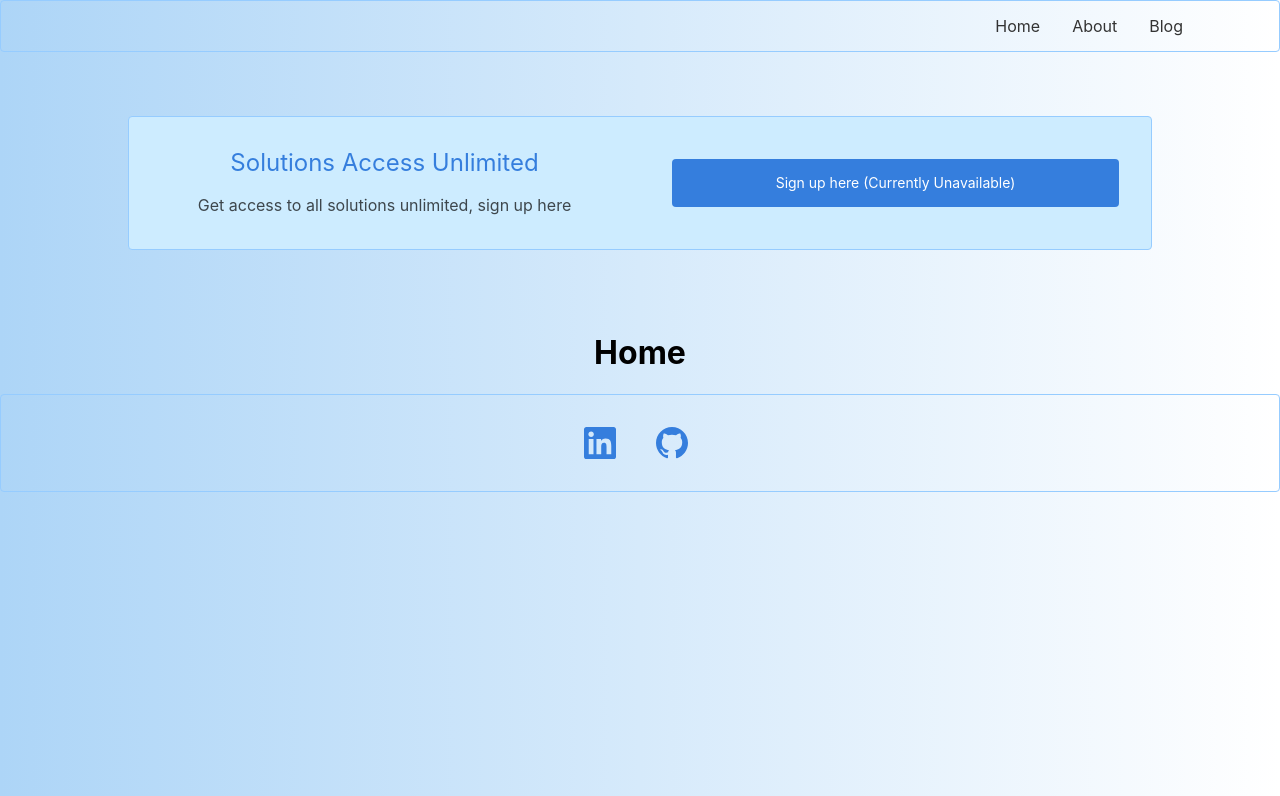
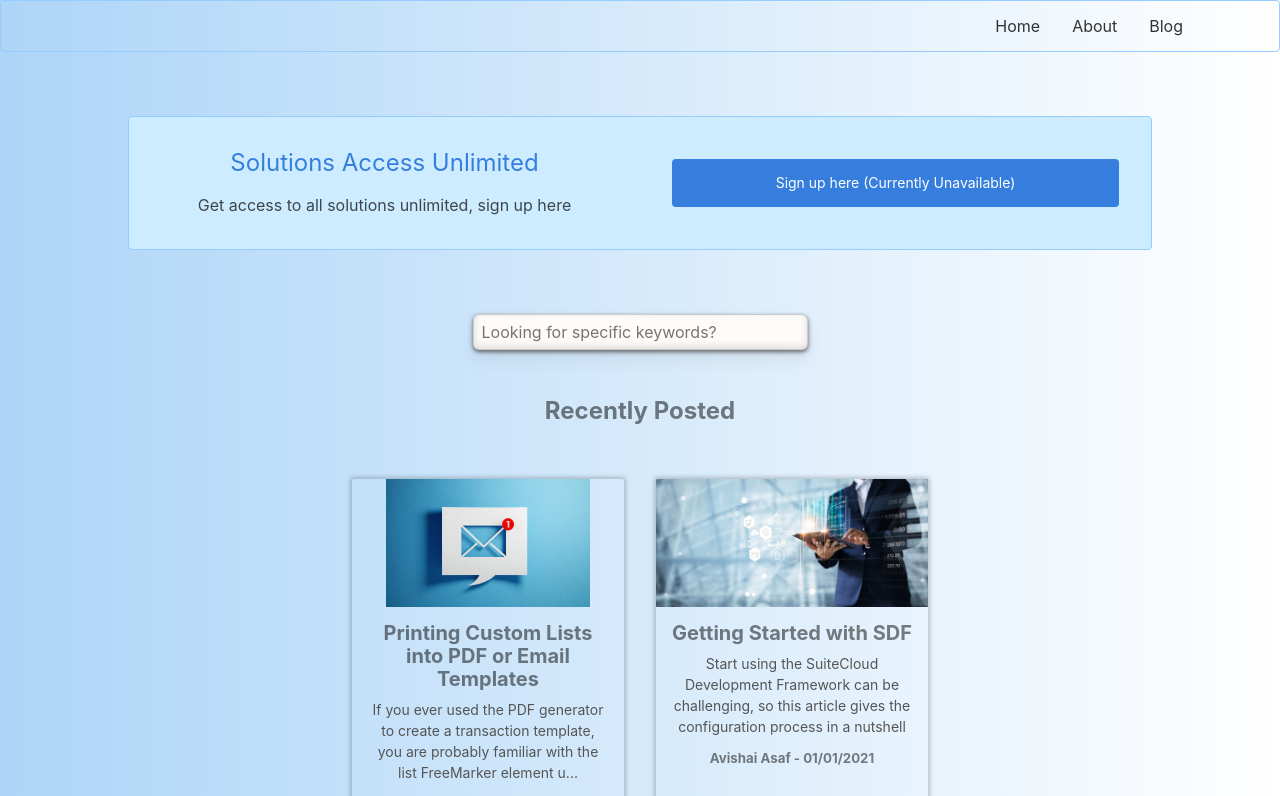
Before and after one commit to avishaiasaf/NS-Blog, a React (Create React App) app: page /blog in a window 1280 px wide. Shown: the top 796 px of the page. Built offline with nearby package versions, Linux system fonts and the light colour scheme.

Commit message:
adding Routes

```diff
--- a/src/App.js
+++ b/src/App.js
@@ -3,11 +3,10 @@ import Navbar from './components/Navbar/Navbar';
 import Feed from './components/Feed/Feed';
 import SearchField from './components/SearchField/SearchField';
 import Footer from './components/Footer/Footer';
-import Home from './components/Home/Home';
-import About from './components/About/About';
 import React, { Component, Suspense } from 'react';
 import { solutions } from './components/solutions.js';
 import { posts } from './components/posts.js';
+import { Outlet } from "react-router-dom";
 
 //Lazy load Components
 const PostListLazy = React.lazy(()=>import('./components/PostList/PostList'));
@@ -112,22 +111,6 @@ class App extends Component {
               solution.body.toLocaleLowerCase().includes(this.state.input.toLocaleLowerCase())
     });
 
-    const homeRoute = () =>{
-      return (
-        <div>
-          <Home blogName={'NetSuite Pro'} />
-        </div>
-      );
-    }
-
-    const aboutRoute = () =>{
-      return (
-          <div>
-            <About />
-          </div>
-      );
-    }
-
     const blogRoute = () =>{
       return (
         <div>
@@ -192,20 +175,8 @@ class App extends Component {
       );
     }
 
-    const notFountRoute = () =>{
-      return (
-        <div>
-          Page Not Found
-        </div>
-      );
-    }
-
     const renderPage = () =>{
       switch(this.state.route){
-        case 'home':
-          return homeRoute();
-        case 'about':
-          return aboutRoute();
         case 'blog':
           return blogRoute();
         case 'login':
@@ -219,7 +190,7 @@ class App extends Component {
         case 'solution':
           return solutionRoute();
         default:
-          return notFountRoute();
+          return //notFountRoute();
       }
     }
 
@@ -229,16 +200,14 @@ class App extends Component {
           isSignedIn={this.state.isSignedIn}
           onButtonClick={this.RouteChange}
           onLogout={this.onLogout}
-          //onBlog={this.onPostReturn}
-          //onHome={this.onHomeClick}
           user={this.state.user}
-          //onCatalogClick={this.onCatalogClick}
         />
         <Feed
           isSignedIn={this.state.isSignedIn}
           registerClick={this.registerClick}
           onSolutionClick={this.onCatalogClick}
         />
+        <Outlet />
         {
           renderPage()
         }
--- a/src/components/About/About.js
+++ b/src/components/About/About.js
@@ -1,16 +1,18 @@
 import React from 'react';
-// import about_me from '../../images/about-me.jpg';
+import about_me from '../../images/about-me.jpg';
 import PostTextElement from '../PostTextElement/PostTextElement';
+// import Page from '../Page/Page';
 
 const About = ()=>{
     return (
         <div className='center w-60' >
             <h1>About</h1>
-            {/*<img src={ about_me } alt='About Pic' align={'left'} width="20%" style={{paddingRight: '30px'}} />*/}
+            <img src={ about_me } alt='About Pic' align={'left'} width="20%" style={{paddingRight: '30px'}} />
             <PostTextElement text={`
 
             `} />
         </div>
+        // <Page page={'About'} />
     );
 }
 
--- a/src/components/Feed/Feed.css
+++ b/src/components/Feed/Feed.css
@@ -1,6 +1,6 @@
-.feed{
-    background-color: #2194F3;
-}
+/*.feed{*/
+/*    background-color: #2194F3;*/
+/*}*/
 
 /* h1{
     background-color: #0174D4;
--- a/src/components/Home/Home.js
+++ b/src/components/Home/Home.js
@@ -1,14 +1,40 @@
 import React from 'react';
 import PostTextElement from '../PostTextElement/PostTextElement';
-
+import { Link } from "react-router-dom";
+import utils from "../Utils/Utils";
+import {posts} from "../posts";
+import Post from "../PostCard/PostCard";
+const post = posts[posts.length-1];
 const Home = ({ blogName })=>{
     return (
         <div className='center w-60 tc' >
             <h1>Home</h1>
             <PostTextElement text={`
+                *What's new in ${utils.blogName}*:
+            `} />
+            <div className="w-90 ma3 dit-l br1 shadow-1 tc pa4">
+                <div className="tl">
+                    <PostTextElement text={`
+                        *Most recent post*
+                    `} />
+                </div>
+                <br />
+                {
+                    <Link to={{pathname: `/blog/${utils.processRoute(post.title)}`}} >
+                        <Post
+                            title={post.title}
+                            summary={post.summary}
+                            body={post.body}
+                            author={post.author}
+                            id={post.id}
+                            img={post.img}
+                            date={post.date}
+                            key={post.id}
+                        />
+                    </Link>
+                }
+            </div>
 
-
-            `} />
         {/*    Welcome to ${blogName}! */}
         </div>
     );
--- a/src/components/Navbar/Navbar.js
+++ b/src/components/Navbar/Navbar.js
@@ -1,4 +1,5 @@
 import React from 'react';
+import { Link } from "react-router-dom";
 // import './Navbar.css'
 
 const Navbar = ({ isSignedIn, onButtonClick, onLogout, user })=>{
@@ -15,13 +16,15 @@ const Navbar = ({ isSignedIn, onButtonClick, onLogout, user })=>{
             </span>
 
             <div className="dtc v-mid w-75 tr">
-                <span className="link dim dark-gray f6 f5-ns dib mr3 mr4-ns pointer grow" onClick={()=>{onButtonClick('home')}}>Home</span>
+                {/*<span className="link dim dark-gray f6 f5-ns dib mr3 mr4-ns pointer grow" onClick={()=>{onButtonClick('home')}}>Home</span>*/}
+                <Link className="link dim dark-gray f6 f5-ns dib mr3 mr4-ns pointer grow" to="/home" >Home</Link>
                 {
                     // Inactivating as part of Go Live overcomplexity
                     /*<span className="link dim dark-gray f6 f5-ns dib mr3 mr4-ns pointer grow" onClick={()=>{onButtonClick('catalog')}}>Solution Center</span>*/
                 }
-                <span className="link dim dark-gray f6 f5-ns dib mr3 mr4-ns pointer grow" onClick={()=>{onButtonClick('about')}}>About</span>
-                <span className="link dim dark-gray f6 f5-ns dib mr3 mr4-ns pointer grow" onClick={()=>{onButtonClick('blog')}}>Blog</span>
+                <Link className="link dim dark-gray f6 f5-ns dib mr3 mr4-ns pointer grow" to="/about">About</Link>
+                <Link className="link dim dark-gray f6 f5-ns dib mr3 mr4-ns pointer grow" to="/blog">Blog</Link>
+                {/*<span className="link dim dark-gray f6 f5-ns dib mr3 mr4-ns pointer grow" onClick={()=>{onButtonClick('blog')}}>Blog</span>*/}
                 {
                     // Inactivating as part of Go Live overcomplexity
                     // isSignedIn ?
--- a/src/components/PostList/PostList.js
+++ b/src/components/PostList/PostList.js
@@ -1,27 +1,61 @@
-import React from 'react';
+import React, { Component } from 'react';
 import Post from '../PostCard/PostCard';
+import SearchField from '../SearchField/SearchField';
+import { Link } from "react-router-dom";
+import utils from "../Utils/Utils";
+// import {posts} from "../posts";
 
-const PostList = ({posts, onPostClick})=>{
+class PostList extends Component {
+    constructor() {
+        super();
+        this.state = {
+            input: '',
+            posts: [],
+            post: '',
+        }
+    }
+
+    onInputChange = (event)=>{
+        this.setState({input: event.target.value});
+    }
+
+    onPostClick = (event)=>{
+        console.log('Post', this.props.posts[event.currentTarget.id-1])
+        this.setState({route: 'post', post: this.props.posts[event.currentTarget.id-1]});
+        window.scrollTo(0, 0);
+    }
+    render() {
+        // const posts = this.props.posts;
+        // console.log(this.props);
+
+        const filteredPosts = this.props.posts.filter((post)=>{
+            // console.log(post);
+            return  post.summary.toLowerCase().includes(this.state.input.toLowerCase()) ||
+                post.title.toLowerCase().includes(this.state.input.toLowerCase()) ||
+                post.body.some(el=>el.type === 'text' && el.content.toLowerCase().includes(this.state.input.toLowerCase()));
+        });
+
         return (
             <div className='w-80 center'>
+                <SearchField onInputChange={this.onInputChange} searchTitle={'Looking for specific keywords?'}/>
                 <section className="mw8 w-80 center">
-            <br /><h2 className="black-50   ">Recently Posted</h2><br />
+                    <br /><h2 className="black-50">Recently Posted</h2><br />
                     {
-                posts.map((post, i)=>{
+                        filteredPosts.map((post, i)=>{
                             return (
-
+                                <Link to={{pathname: `/blog/${utils.processRoute(filteredPosts[i].title)}`}} className="black-50 tc" >
                                     <Post
-                        title={posts[i].title}
-                        summary={posts[i].summary}
-                        body={posts[i].body}
-                        author={posts[i].author}
-                        id={posts[i].id}
-                        onPostClick={onPostClick}
-                        img={posts[i].img}
-                        date={posts[i].date}
-                        key={i}
+                                        title={filteredPosts[i].title}
+                                        summary={filteredPosts[i].summary}
+                                        body={filteredPosts[i].body}
+                                        author={filteredPosts[i].author}
+                                        id={filteredPosts[i].id}
+                                        onPostClick={this.onPostClick}
+                                        img={filteredPosts[i].img}
+                                        date={filteredPosts[i].date}
+                                        key={filteredPosts[i].id}
                                     />
-
+                                </Link>
                             );
                         })
                     }
@@ -29,5 +63,6 @@ const PostList = ({posts, onPostClick})=>{
             </div>
         );
     }
+}
 
 export default PostList;
--- /dev/null
+++ b/src/components/Utils/Utils.js
@@ -0,0 +1,9 @@
+const utils = {};
+
+utils.processRoute = (route) =>{
+    return route.toLowerCase().replaceAll(' ', '-');
+}
+
+utils.blogName = 'NetSuite Pro'
+
+export default utils;
--- a/src/components/posts.js
+++ b/src/components/posts.js
@@ -125,6 +125,7 @@ export const posts = [
         The custom record should look something like that:
         `,
         author: 'Avishai Asaf',
+        date: '01/01/2021',
         img: app_rec_title,
         body: [
             {
@@ -187,6 +188,7 @@ export const posts = [
         summary: `How do you implement your customizations to a new environment?
         Using the SuiteCloud Development Framework (SDF) enables you to generate a quick and easy push to the requested environment. `,
         author: 'Avishai Asaf',
+        date: '01/01/2021',
         img: sdf_intro,
         body: [
             {
--- a/src/index.js
+++ b/src/index.js
@@ -1,15 +1,51 @@
-import React from 'react';
+import React, { Suspense } from 'react';
+import utils from "./components/Utils/Utils";
 import ReactDOM from 'react-dom';
 import './index.css';
 import App from './App';
 import reportWebVitals from './reportWebVitals';
-import { BrowserRouter } from "react-router-dom";
+import {
+    BrowserRouter,
+    Routes,
+    Route
+} from "react-router-dom";
 import 'tachyons';
+import About from './components/About/About';
+import Home from './components/Home/Home';
+import { posts } from './components/posts.js';
+// import PostList from './components/PostList/PostList';
+const PostListLazy = React.lazy(()=>import('./components/PostList/PostList'));
+const PostPageLazy = React.lazy(()=>import('./components/PostPage/PostPage'));
+
 
 ReactDOM.render(
   <React.StrictMode>
       <BrowserRouter>
-        <App className='tc' />
+          <Routes>
+              <Route path="/" element={<App />} >
+                  <Route path="/about" element={<About />} />
+                  <Route path="/home" element={<Home />} />
+                  <Route path="/blog" element={
+                      <Suspense fallback={<div>Loading...</div>}>
+                          <PostListLazy posts={posts}  />
+                      </Suspense>
+                          } />
+                  {
+                      posts.map((post, index)=>{
+                          // console.log(post)
+                          return <Route path={'/blog/' + utils.processRoute(post.title).replaceAll(' ', '-')} element={
+                              <Suspense fallback={<div>Loading...</div>}>
+                                  <PostPageLazy
+                                      post={post}
+                                  />
+                              </Suspense>
+                          } />
+                      })
+                  }
+
+              </Route>
+          </Routes>
+        {/*<App className='tc' />*/}
       </BrowserRouter>
   </React.StrictMode>,
   document.getElementById('root')
```
Also changed, not shown: src/components/PostPage/PostPage.js (+8 -4 lines). Lines whose indentation alone changed are shown as unchanged.
